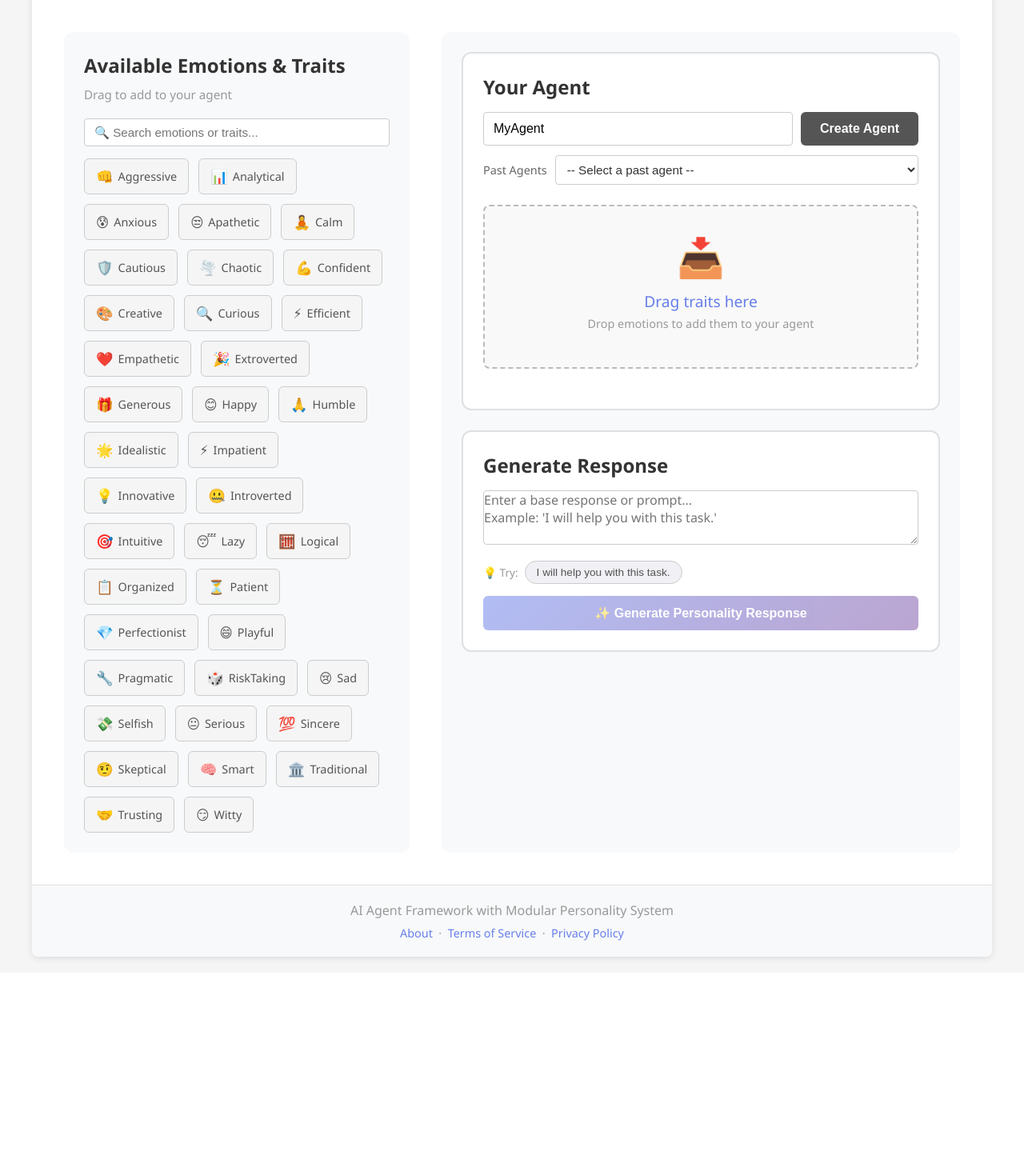
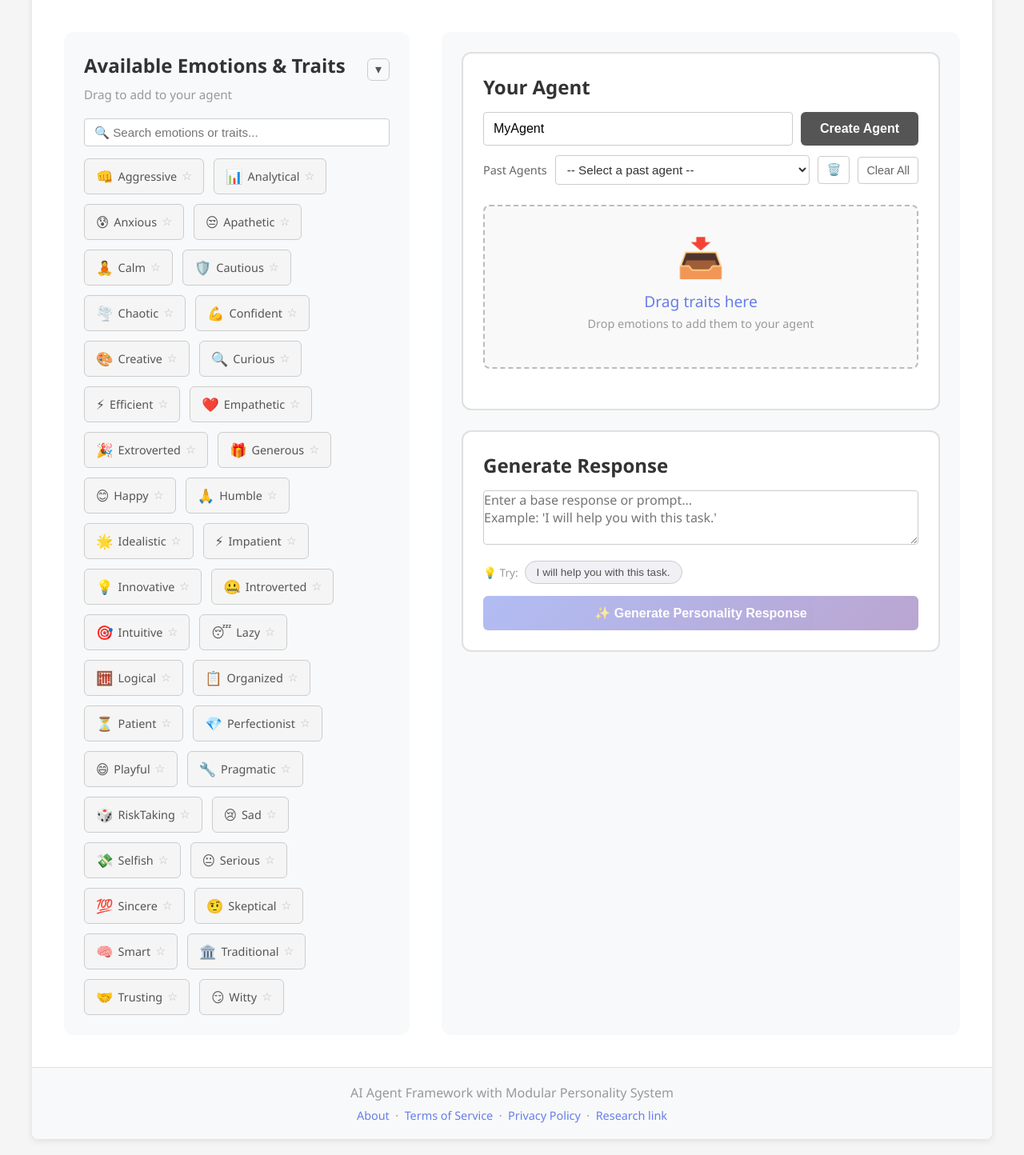
Before and after one commit to iowanpalmcode/finetuna1, a Flask app: page / in a window 1280 px wide. Shown: the part 168-1612 px from the top of the page at 80% size. Before the commit the page ends 1371 px from the top, so only its background shows below. Run offline with Flask 3, Linux system fonts and the light colour scheme; data that the repository does not hold is empty.

Commit message:
we will figure it out

```diff
--- a/project/static/script.js
+++ b/project/static/script.js
@@ -2,6 +2,7 @@
 let currentAgentId = null;
 let availableTraits = [];
 let draggedTrait = null;
+let favoriteTraits = new Set(); // session-only, cleared on reload
 
 // Rotating example prompts shown above the prompt textarea
 const PROMPT_SUGGESTIONS = [
@@ -66,6 +67,11 @@ function setupEventListeners() {
     document.getElementById('traitSearch').addEventListener('input', (e) => {
         filterTraits(e.target.value);
     });
+
+    document.getElementById('toggleTraitsBtn').addEventListener('click', toggleTraitsCollapse);
+
+    document.getElementById('deleteAgentBtn').addEventListener('click', deleteSelectedAgent);
+    document.getElementById('clearAgentsBtn').addEventListener('click', clearAllAgents);
 
     document.getElementById('pastAgentsSelect').addEventListener('change', (e) => {
         if (e.target.value) {
@@ -161,14 +167,26 @@ function renderTraits() {
     container.innerHTML = '';
 
     availableTraits.forEach(trait => {
+        const badge = createTraitBadge(trait);
+        container.appendChild(badge);
+    });
+
+    renderFavoritesBar();
+}
+
+// Build a single draggable trait badge, including its favorite star toggle
+function createTraitBadge(trait) {
     const badge = document.createElement('div');
     badge.className = 'trait-badge';
     badge.draggable = true;
     badge.dataset.name = trait.name.toLowerCase();
     badge.dataset.description = (trait.description || '').toLowerCase();
+
+    const isFavorite = favoriteTraits.has(trait.name);
     badge.innerHTML = `
         <span class="trait-emoji">${trait.icon}</span>
         <span>${trait.name}</span>
+        <button type="button" class="trait-favorite-btn ${isFavorite ? 'active' : ''}" title="${isFavorite ? 'Remove from favorites' : 'Add to favorites'}">${isFavorite ? '★' : '☆'}</button>
     `;
 
     badge.addEventListener('dragstart', (e) => {
@@ -181,8 +199,72 @@ function renderTraits() {
         badge.classList.remove('dragging');
     });
 
-        container.appendChild(badge);
+    // Double-click/double-tap adds the trait directly, for touch devices where dragging is awkward
+    badge.addEventListener('dblclick', () => {
+        if (!currentAgentId) {
+            showError('Please create an agent first');
+            return;
+        }
+        addTraitToAgent(trait.name);
     });
+
+    badge.querySelector('.trait-favorite-btn').addEventListener('click', (e) => {
+        e.stopPropagation();
+        toggleFavoriteTrait(trait.name);
+    });
+
+    return badge;
+}
+
+// Toggle a trait's favorite status and refresh the badges/favorites bar
+function toggleFavoriteTrait(traitName) {
+    if (favoriteTraits.has(traitName)) {
+        favoriteTraits.delete(traitName);
+    } else {
+        favoriteTraits.add(traitName);
+    }
+
+    const container = document.getElementById('traitsContainer');
+    container.innerHTML = '';
+    availableTraits.forEach(trait => container.appendChild(createTraitBadge(trait)));
+
+    const searchQuery = document.getElementById('traitSearch').value;
+    if (searchQuery) filterTraits(searchQuery);
+
+    renderFavoritesBar();
+}
+
+// Render the compact favorites bar shown when the traits list is collapsed
+function renderFavoritesBar() {
+    const favBar = document.getElementById('favoritesBar');
+    favBar.innerHTML = '';
+
+    const favorites = availableTraits.filter(t => favoriteTraits.has(t.name));
+
+    if (favorites.length === 0) {
+        favBar.innerHTML = '<span class="favorites-empty">☆ a trait to pin it here when collapsed</span>';
+        return;
+    }
+
+    favorites.forEach(trait => {
+        favBar.appendChild(createTraitBadge(trait));
+    });
+}
+
+// Collapse/expand the full traits list, swapping in the favorites-only bar
+function toggleTraitsCollapse() {
+    const container = document.getElementById('traitsContainer');
+    const search = document.getElementById('traitSearch');
+    const favBar = document.getElementById('favoritesBar');
+    const btn = document.getElementById('toggleTraitsBtn');
+
+    const collapsing = container.style.display !== 'none';
+
+    container.style.display = collapsing ? 'none' : '';
+    search.style.display = collapsing ? 'none' : '';
+    favBar.style.display = collapsing ? 'flex' : 'none';
+    btn.textContent = collapsing ? '▸' : '▾';
+    btn.title = collapsing ? 'Expand' : 'Collapse';
 }
 
 // Handle drag over
@@ -365,6 +447,64 @@ async function removeTraitFromAgent(traitName) {
     }
 }
 
+// Delete the agent currently selected in the Past Agents dropdown
+async function deleteSelectedAgent() {
+    const select = document.getElementById('pastAgentsSelect');
+    const agentId = select.value;
+
+    if (!agentId) {
+        showError('Select a past agent to delete');
+        return;
+    }
+
+    try {
+        const response = await fetch(`/api/agents/${agentId}/delete`, { method: 'DELETE' });
+        const data = await response.json();
+
+        if (data.success) {
+            if (agentId === currentAgentId) {
+                resetAgentBuilder();
+            }
+            await loadPastAgents();
+            showSuccess('Agent deleted');
+        } else {
+            showError('Failed to delete agent: ' + data.error);
+        }
+    } catch (error) {
+        showError('Error deleting agent: ' + error.message);
+    }
+}
+
+// Delete every agent for this browser
+async function clearAllAgents() {
+    if (!confirm('Delete all agents? This cannot be undone.')) return;
+
+    try {
+        const response = await fetch('/api/agents', { method: 'DELETE' });
+        const data = await response.json();
+
+        if (data.success) {
+            resetAgentBuilder();
+            await loadPastAgents();
+            showSuccess('All agents cleared');
+        } else {
+            showError('Failed to clear agents: ' + data.error);
+        }
+    } catch (error) {
+        showError('Error clearing agents: ' + error.message);
+    }
+}
+
+// Reset the builder UI back to its empty/no-agent state
+function resetAgentBuilder() {
+    currentAgentId = null;
+    document.getElementById('agentName').value = 'MyAgent';
+    document.getElementById('agentTraits').innerHTML = '';
+    document.getElementById('agentSummary').style.display = 'none';
+    document.getElementById('outputSection').style.display = 'none';
+    document.getElementById('generateBtn').disabled = true;
+}
+
 // Update agent summary
 function updateAgentSummary(summary) {
     const summaryEl = document.getElementById('agentSummary');
--- a/project/static/style.css
+++ b/project/static/style.css
@@ -77,6 +77,43 @@ body {
 }
 
 /* Traits Section */
+.traits-header {
+    display: flex;
+    align-items: center;
+    justify-content: space-between;
+}
+
+.btn-collapse {
+    background: none;
+    border: 1px solid #ccc;
+    border-radius: 6px;
+    width: 28px;
+    height: 28px;
+    line-height: 1;
+    font-size: 1em;
+    color: #555;
+    cursor: pointer;
+    transition: all 0.2s ease;
+}
+
+.btn-collapse:hover {
+    background: #e8e8e8;
+    border-color: #999;
+}
+
+.favorites-bar {
+    display: none;
+    flex-wrap: wrap;
+    gap: 12px;
+    margin-bottom: 16px;
+}
+
+.favorites-empty {
+    color: #999;
+    font-size: 0.9em;
+    font-style: italic;
+}
+
 .traits-list {
     display: flex;
     flex-wrap: wrap;
@@ -97,6 +134,7 @@ body {
     align-items: center;
     gap: 6px;
     font-size: 0.9em;
+    touch-action: manipulation;
 }
 
 .trait-badge:hover {
@@ -112,6 +150,24 @@ body {
 
 .trait-emoji {
     font-size: 1.2em;
+}
+
+.trait-favorite-btn {
+    background: none;
+    border: none;
+    cursor: pointer;
+    font-size: 1em;
+    color: #bbb;
+    padding: 0;
+    line-height: 1;
+}
+
+.trait-favorite-btn:hover {
+    color: #f5a623;
+}
+
+.trait-favorite-btn.active {
+    color: #f5a623;
 }
 
 .loading {
@@ -181,6 +237,24 @@ body {
     font-size: 0.95em;
     background: white;
     color: #333;
+}
+
+.btn-icon {
+    background: none;
+    border: 1px solid #ccc;
+    border-radius: 4px;
+    padding: 8px 10px;
+    font-size: 0.9em;
+    color: #666;
+    cursor: pointer;
+    white-space: nowrap;
+    transition: all 0.2s ease;
+}
+
+.btn-icon:hover {
+    background: #fde8e8;
+    border-color: #e57373;
+    color: #c62828;
 }
 
 .past-agents-select:focus {
@@ -631,6 +705,14 @@ body {
         width: 100%;
     }
 
+    .past-agents-group {
+        flex-wrap: wrap;
+    }
+
+    .past-agents-select {
+        flex-basis: 100%;
+    }
+
     .traits-list {
         gap: 8px;
     }
--- a/project/templates/index.html
+++ b/project/templates/index.html
@@ -19,9 +19,13 @@
         <main class="main">
             <!-- Available Traits Section -->
             <section class="section traits-section">
-                <h2>Available Emotions & Traits</h2>
+                <div class="traits-header">
+                    <h2>Available Emotions & Traits</h2>
+                    <button type="button" id="toggleTraitsBtn" class="btn-collapse" title="Collapse">▾</button>
+                </div>
                 <p class="subtitle">Drag to add to your agent</p>
                 <input type="text" id="traitSearch" class="trait-search-input" placeholder="🔍 Search emotions or traits...">
+                <div id="favoritesBar" class="favorites-bar" style="display: none;"></div>
                 <div id="traitsContainer" class="traits-list">
                     <div class="loading">Loading traits...</div>
                 </div>
@@ -42,6 +46,8 @@
                             <select id="pastAgentsSelect" class="past-agents-select">
                                 <option value="">-- Select a past agent --</option>
                             </select>
+                            <button type="button" id="deleteAgentBtn" class="btn-icon" title="Delete selected agent">🗑️</button>
+                            <button type="button" id="clearAgentsBtn" class="btn-icon" title="Delete all agents">Clear All</button>
                         </div>
                     </div>
 
@@ -112,6 +118,8 @@
                 <a href="{{ url_for('terms') }}">Terms of Service</a>
                 &nbsp;·&nbsp;
                 <a href="{{ url_for('privacy') }}">Privacy Policy</a>
+                &nbsp;·&nbsp;
+                <a href="https://forms.gle/JfDQaJUi49z3igwcA" target="_blank" rel="noopener noreferrer">Research link</a>
             </p>
         </footer>
     </div>
```
Also changed, not shown: project/ui_server.py (+40 -3 lines). Lines whose indentation alone changed are shown as unchanged.
